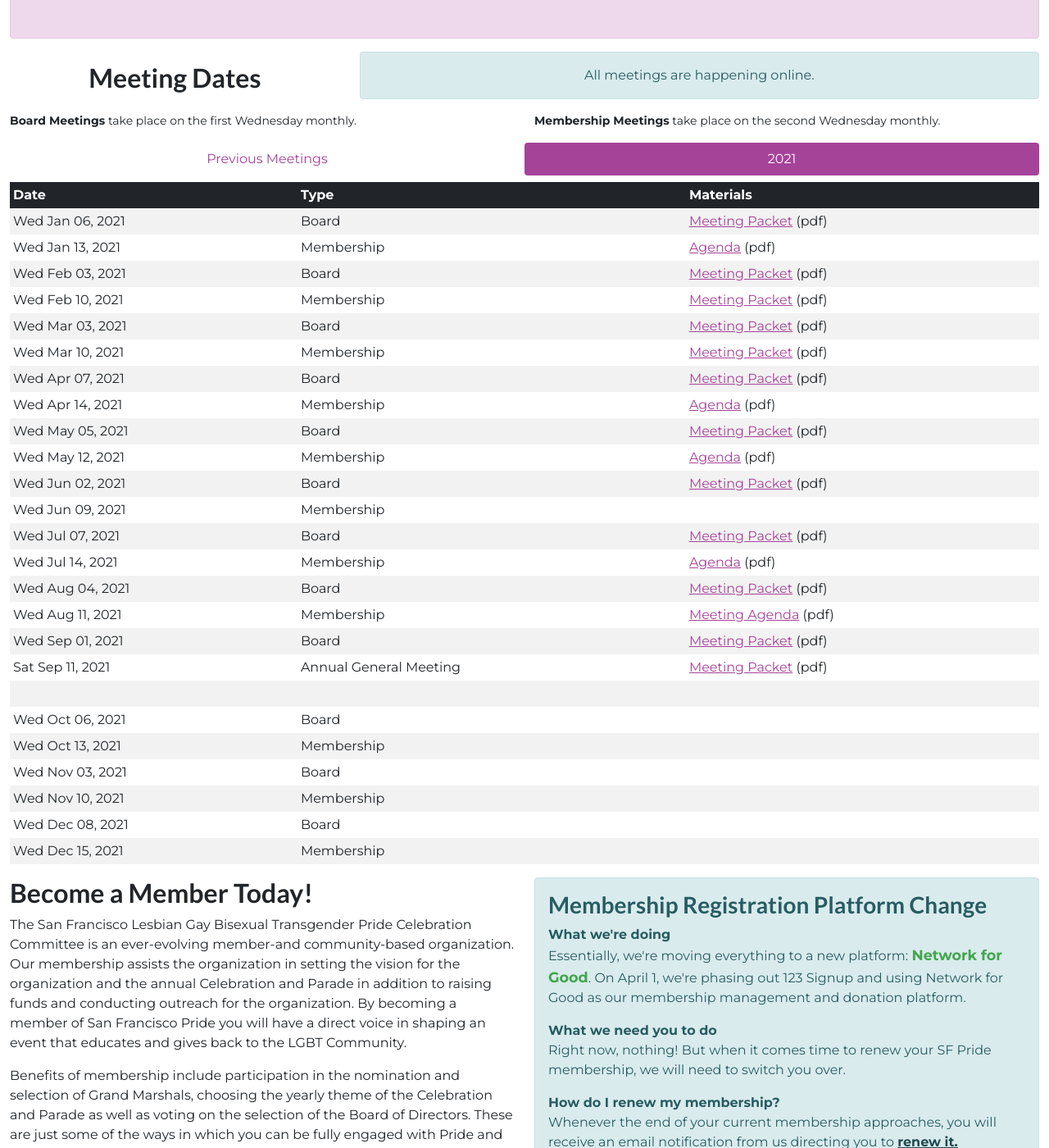
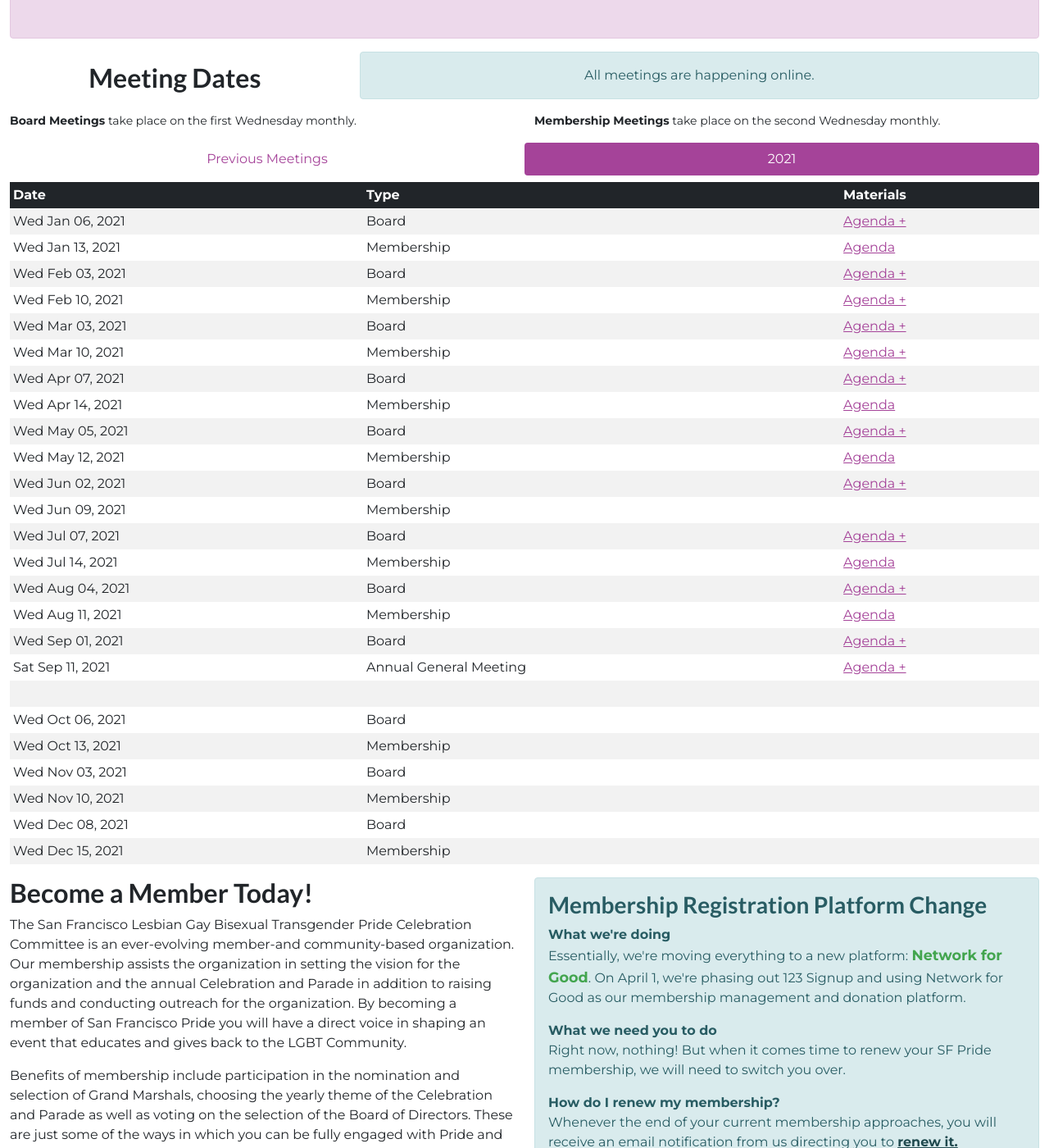
Before and after one commit to sfpride/members, a Jekyll site: the page built from index.html, in a window 1280 px wide and 1400 px high, scrolled down 691 px. Shown: the whole window at 82% size. Built offline with Jekyll 4.4.1, drawn with Linux system fonts in a browser that asks for light colours; some web fonts are replaced.

Commit message:
remove unused code

```diff
--- a/_data/calendar.csv
+++ b/_data/calendar.csv
@@ -1,22 +1,22 @@
 date,type,materials-url,materials-link
-Jan 6th 2021, Board, https://cdn.sfpride.org/docs/meetings/20210106-sfpride-boardmeeting-packet.pdf, Meeting Packet
+Jan 6th 2021, Board, https://cdn.sfpride.org/docs/meetings/20210106-sfpride-boardmeeting-packet.pdf, Agenda &plus;
 Jan 13th 2021, Membership, https://cdn.sfpride.org/docs/meetings/20210113-sfpride-membershipmeeting-agenda.pdf, Agenda
-Feb 3rd 2021, Board, https://cdn.sfpride.org/docs/meetings/20210203-sfpride-boardmeeting-packet.pdf, Meeting Packet
-Feb 10th 2021, Membership, https://cdn.sfpride.org/docs/meetings/20210210-sfpride-membershipmeeting-packet.pdf, Meeting Packet
-Mar 3rd 2021, Board, https://cdn.sfpride.org/docs/meetings/20210303-sfpride-boardmeeting-packet.pdf, Meeting Packet
-Mar 10th 2021, Membership, https://cdn.sfpride.org/docs/meetings/20210310-sfpride-membershipmeeting-packet.pdf, Meeting Packet
-Apr 7th 2021, Board, https://cdn.sfpride.org/docs/meetings/20210407-sfpride-boardmeeting-packet.pdf, Meeting Packet
+Feb 3rd 2021, Board, https://cdn.sfpride.org/docs/meetings/20210203-sfpride-boardmeeting-packet.pdf, Agenda &plus;
+Feb 10th 2021, Membership, https://cdn.sfpride.org/docs/meetings/20210210-sfpride-membershipmeeting-packet.pdf, Agenda &plus;
+Mar 3rd 2021, Board, https://cdn.sfpride.org/docs/meetings/20210303-sfpride-boardmeeting-packet.pdf, Agenda &plus;
+Mar 10th 2021, Membership, https://cdn.sfpride.org/docs/meetings/20210310-sfpride-membershipmeeting-packet.pdf, Agenda &plus;
+Apr 7th 2021, Board, https://cdn.sfpride.org/docs/meetings/20210407-sfpride-boardmeeting-packet.pdf, Agenda &plus;
 Apr 14th 2021, Membership, https://cdn.sfpride.org/docs/meetings/20210414-sfpride-membershipmeeting-agenda.pdf, Agenda
-May 5th 2021, Board, https://cdn.sfpride.org/docs/meetings/20210505-sfpride-boardmeeting-packet.pdf, Meeting Packet
+May 5th 2021, Board, https://cdn.sfpride.org/docs/meetings/20210505-sfpride-boardmeeting-packet.pdf, Agenda &plus;
 May 12th 2021, Membership, https://cdn.sfpride.org/docs/meetings/20210512-sfpride-membershipmeeting-agenda.pdf, Agenda
-Jun 2nd 2021, Board, https://cdn.sfpride.org/docs/meetings/20210602-sfpride-boardmeeting-packet.pdf, Meeting Packet
+Jun 2nd 2021, Board, https://cdn.sfpride.org/docs/meetings/20210602-sfpride-boardmeeting-packet.pdf, Agenda &plus;
 Jun 9th 2021, Membership,
-Jul 7th 2021, Board, https://cdn.sfpride.org/docs/meetings/20210707-sfpride-boardmeeting-packet.pdf, Meeting Packet
+Jul 7th 2021, Board, https://cdn.sfpride.org/docs/meetings/20210707-sfpride-boardmeeting-packet.pdf, Agenda &plus;
 Jul 14th 2021, Membership, https://cdn.sfpride.org/docs/meetings/20210714-sfpride-membershipmeeting-agenda.pdf, Agenda
-Aug 4th 2021, Board, https://cdn.sfpride.org/docs/meetings/20210804-sfpride-boardmeeting-packet.pdf, Meeting Packet
-Aug 11th 2021, Membership, https://cdn.sfpride.org/docs/meetings/20210810-sfpride-membermeeting-agenda.pdf, Meeting Agenda
-Sep 1st 2021, Board,https://cdn.sfpride.org/docs/meetings/20210810-sfpride-membermeeting-packet.pdf, Meeting Packet
-Sat Sep 11th 2021, Annual General Meeting, https://cdn.sfpride.org/docs/meetings/20210911-sfpride-annualGeneralMeeting-agenda.pdf, Meeting Packet
+Aug 4th 2021, Board, https://cdn.sfpride.org/docs/meetings/20210804-sfpride-boardmeeting-packet.pdf, Agenda &plus;
+Aug 11th 2021, Membership, https://cdn.sfpride.org/docs/meetings/20210810-sfpride-membermeeting-agenda.pdf, Agenda
+Sep 1st 2021, Board,https://cdn.sfpride.org/docs/meetings/20210810-sfpride-membermeeting-packet.pdf, Agenda &plus;
+Sat Sep 11th 2021, Annual General Meeting, https://cdn.sfpride.org/docs/meetings/20210911-sfpride-annualGeneralMeeting-agenda.pdf, Agenda &plus;
 &nbsp;,
 Oct 6th 2021, Board
 Oct 13th 2021, Membership
--- a/election/index.html
+++ b/election/index.html
@@ -19,11 +19,6 @@ title: Board of Directors Election 2021 has Concluded
     </div>
 </div>
 
-<div class="alert alert-primary text-center p-1 d-none">
-    <h3 class="alert-header text-uppercase">The voting period has ended</h3>
-    <p>Once the ballots have been counted on the evening of September 23rd by the election officials, results will be
-        announced on <a href="..">members.sfpride.org</a> and by email.</p>
-</div>
 
 <section id="2020-election-results" class="">
     <div class="row p-2 mb-5 rounded">
--- a/index.html
+++ b/index.html
@@ -48,11 +48,11 @@ image: https://storage.googleapis.com/sfpride/tmp/og-members.png
 							<td>{{ meeting.type }}</td>
 							<td>
 								{% if meeting.materials-url != blank? %}
-								<a href="{{ meeting.materials-url}}">{{ meeting.materials-link }}</a> (pdf)
+								<a href="{{ meeting.materials-url}}" target="_blank">{{ meeting.materials-link }}</a>
 								{% endif %}
 								{% if meeting.minutes != blank? %}
 								<br>
-								<a href="meeting.minutes">Minutes</a> (pdf)
+								<a href="meeting.minutes" target="_blank">Minutes</a> (pdf)
 								{% endif %}
 							</td>
 						</tr>
```
